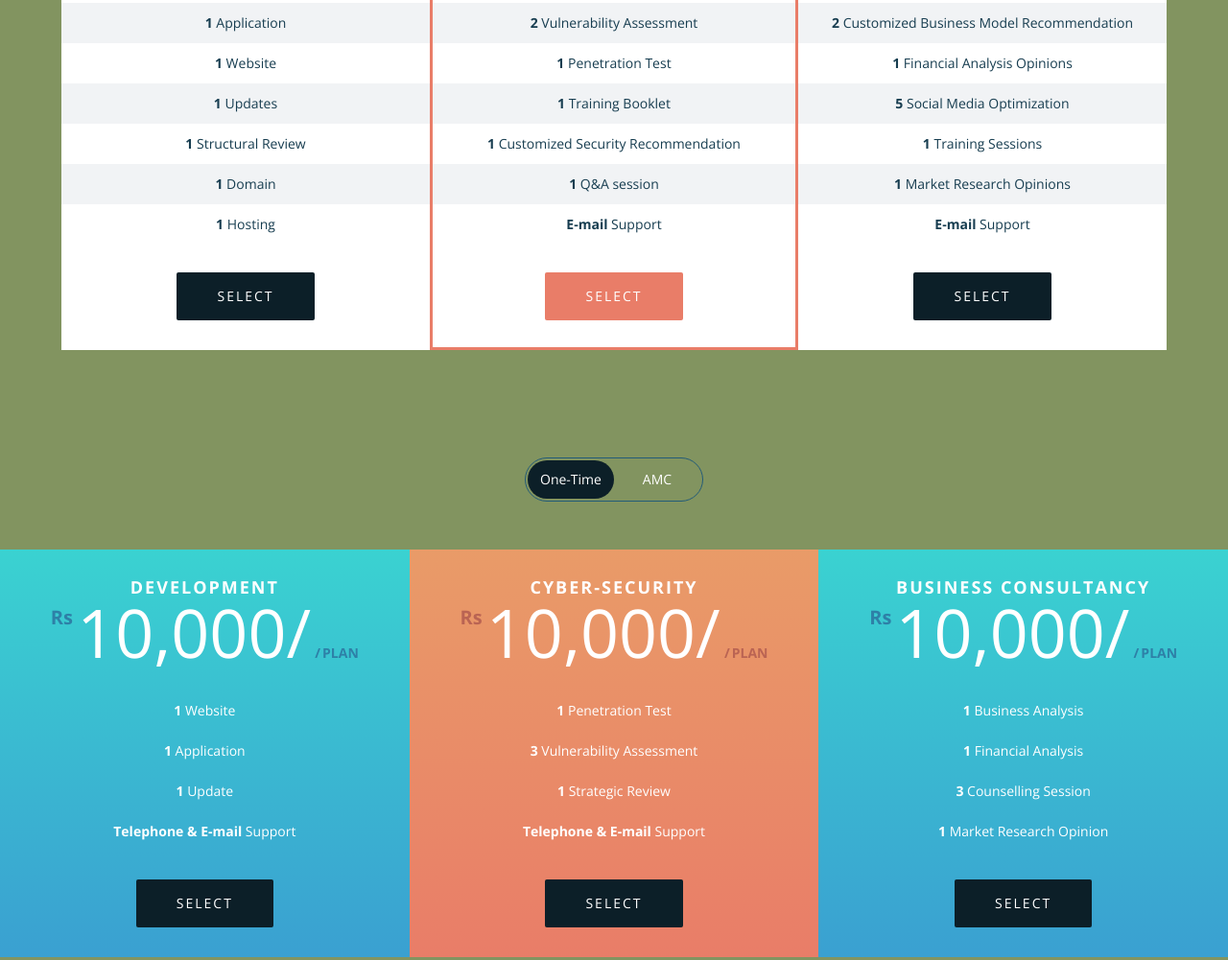
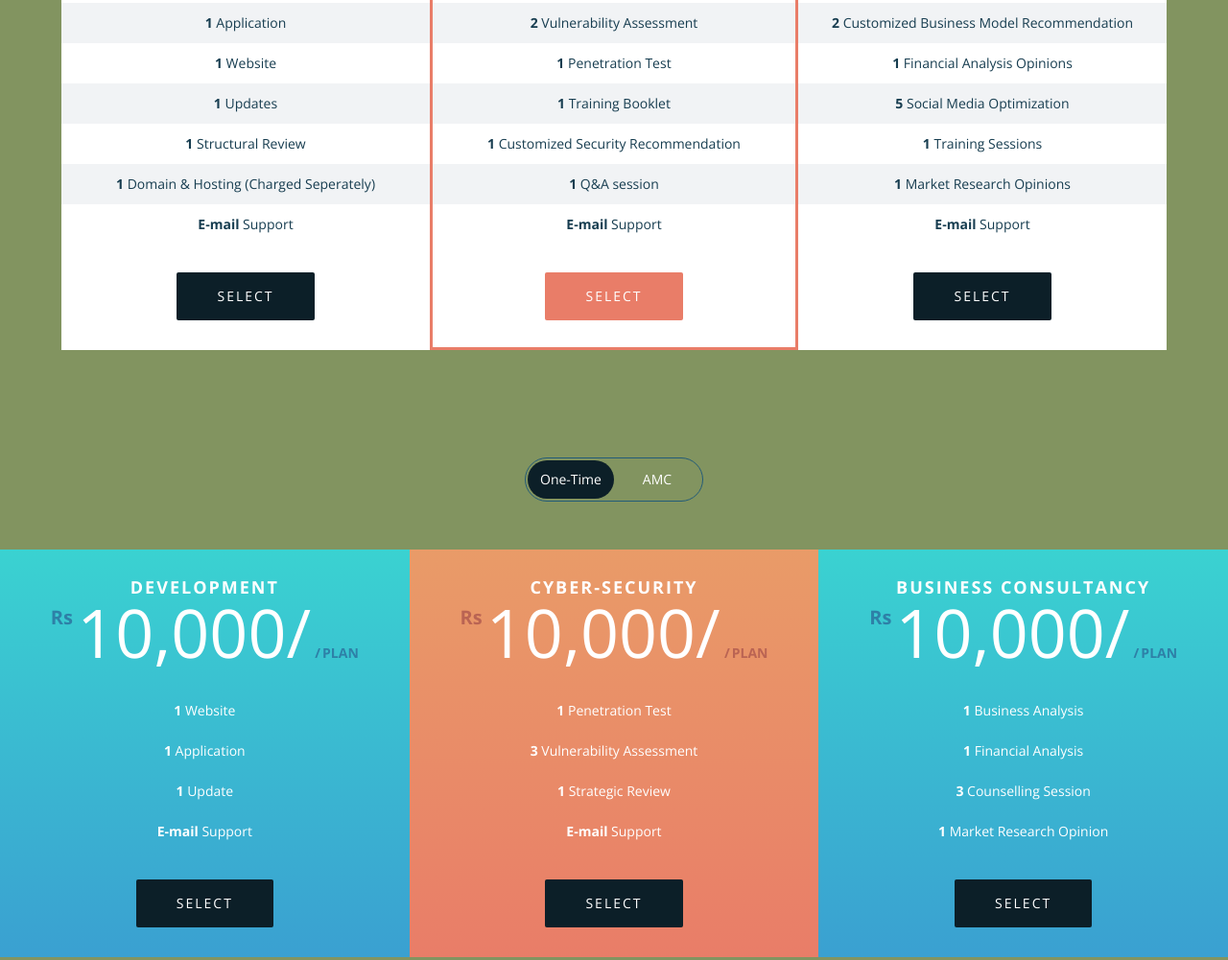
Before and after one commit to udit-git/udit-git.github.io, a plain HTML site: page pricing-tables-master/switcher/pricing.html in a window 1280 px wide. Shown: the part 496-1497 px from the top of the page at 96% size. Drawn offline with nearby package versions, Linux system fonts and the light colour scheme.

Commit message:
asd
asdwa

```diff
--- a/pricing-tables-master/switcher/pricing.html
+++ b/pricing-tables-master/switcher/pricing.html
@@ -49,8 +49,8 @@
 								<li><em>1</em> Website </li>
 								<li><em>1</em> Updates </li>
 								<li><em>1</em> Structural Review </li>
-								<li><em>1 </em> Domain </li>
-								<li><em>1 </em> Hosting </li>
+								<li><em>1 </em> Domain & Hosting (Charged Seperately) </li>
+								<li><em>E-mail </em> Support </li>
 							</ul>
 						</div> <!-- .cd-pricing-body -->
 
@@ -75,7 +75,7 @@
 								<li><em>10 </em> Website</li>
 								<li><em>5 </em> Updates </li>
 								<li><em>2 </em> Renovations (Website/Applications) </li>
-								<li><em>1</em> Domain & Hosting</li>
+								<li><em>1</em> Domain & Hosting (Charged Seperately) </li>
 								<li><em>E-mail </em> Support </li>
 							</ul>
 						</div> <!-- .cd-pricing-body -->
@@ -234,7 +234,7 @@
 								<li><em>1</em> Website</li>
 								<li><em>1</em> Application</li>
 								<li><em>1</em> Update</li>
-								<li><em>Telephone & E-mail </em> Support</li>
+								<li><em>E-mail </em> Support</li>
 							</ul>
 						</div> <!-- .cd-pricing-body -->
 
@@ -288,7 +288,7 @@
 								<li><em>1 </em> Penetration Test </li>
 								<li><em>3</em> Vulnerability Assessment </li>
 								<li><em>1 </em> Strategic Review </li>
-								<li><em>Telephone & E-mail </em> Support</li>
+								<li><em>E-mail </em> Support</li>
 							</ul>
 						</div> <!-- .cd-pricing-body -->
 
```
Also changed, not shown: index.html (+6 -6 lines).
